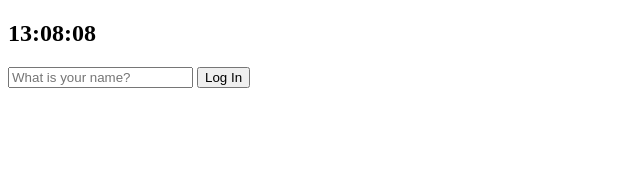
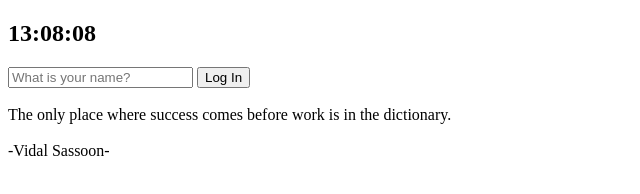
Before and after one commit to lkm2835/js_practice, a plain HTML site: page index.html in a window 1280 px wide. Shown: the whole page, without its empty margins (0-640 px from the left). Drawn offline with Linux system fonts and the light colour scheme.

Commit message:
random quote implemented

```diff
--- a/index.html
+++ b/index.html
@@ -18,6 +18,10 @@
         <input type="submit" value="Log In"/>
     </form>
     <h1 id="greeting" class="hidden"></h1>
+    <div id="quote">
+        <span></span>
+        <span></span>
+    </div>
     <script src="./js/clock.js"></script>
     <script src="./js/greeting.js"></script>
     <script src="./js/quotes.js"></script>
--- a/js/quotes.js
+++ b/js/quotes.js
@@ -1 +1,50 @@
-const quotes = []
+const quotes = [
+    {
+        quote: "The road to success and the road to failure are almost exactly the same.",
+        author: "Colin R. Davis"
+    },
+    {
+        quote: "It is better to fail in originality than to succeed in imitation.",
+        author: "Herman Melville"
+    },
+    {
+        quote: "Success is walking from failure to failure with no loss of enthusiasm.",
+        author: "Winston Churchill"
+    },
+    {
+        quote: "All progress takes place outside the comfort zone.",
+        author: "Michael John Bobak"
+    },
+    {
+        quote: "Success usually comes to those who are too busy to be looking for it.",
+        author: "Henry David Thoreau"
+    },
+    {
+        quote: "The way to get started is to quit talking and begin doing.",
+        author: "Walt Disney"
+    },
+    {
+        quote: "Success is not the key to happiness. Happiness is the key to success. If you love what you are doing, you will be successful.",
+        author: "Albert Schweitzer"
+    },
+    {
+        quote: "Success seems to be connected with action. Successful people keep moving.",
+        author: "Conrad Hilton"
+    },
+    {
+        quote: "In order to succeed, we must first believe that we can.",
+        author: "Nikos Kazantzakis"
+    },
+    {
+        quote: "The only place where success comes before work is in the dictionary.",
+        author: "Vidal Sassoon"
+    }
+];
+
+const quote = document.querySelector("#quote span:first-child");
+const author = document.querySelector("#quote span:last-child");
+
+const todaysQuote = quotes[Math.floor(Math.random() * quotes.length)];
+
+quote.innerText = `\n${todaysQuote.quote}`;
+author.innerText = `\n\n-${todaysQuote.author}-`;
```
